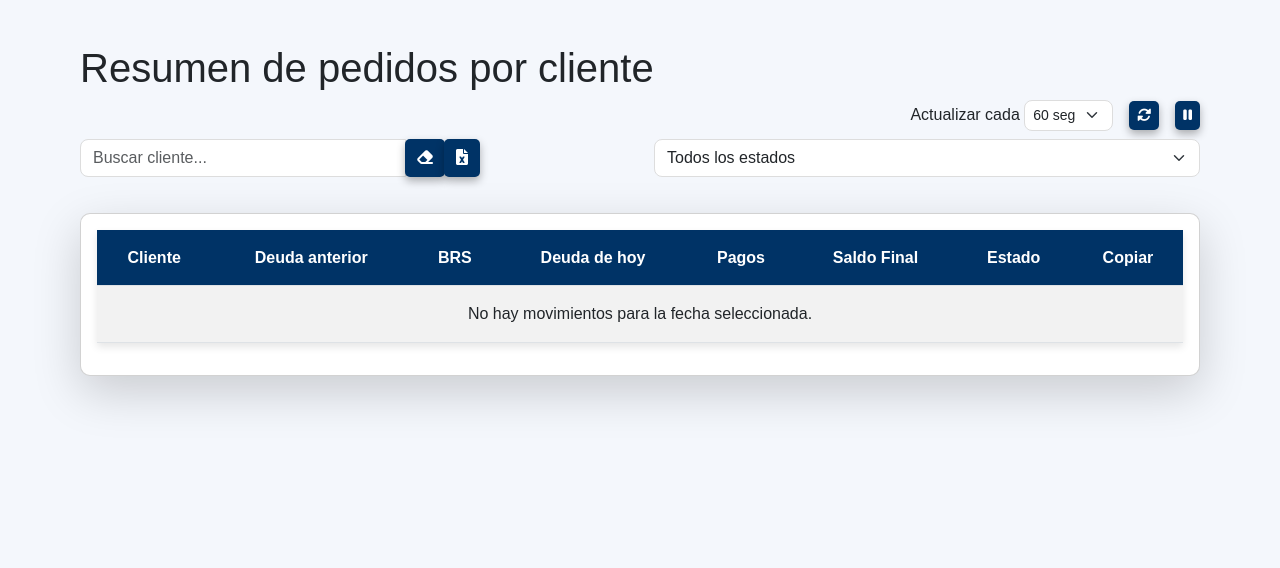
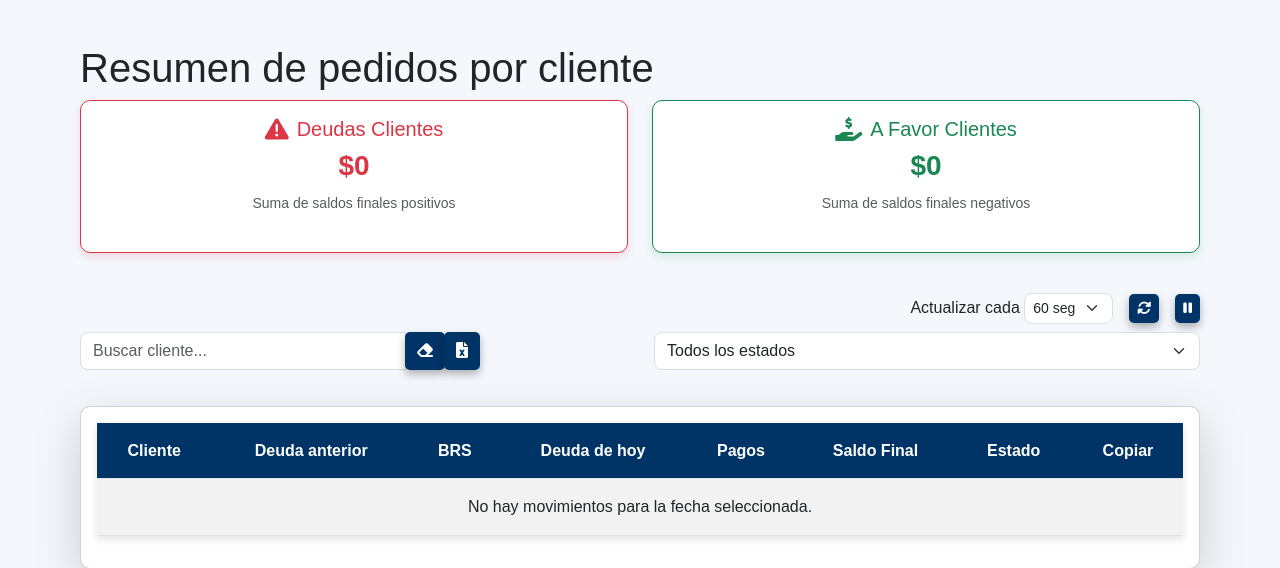
Before and after one commit to sergius2002/webfinal, a Flask app: page /dashboard/ in a window 1280 px wide. Shown: the part 176-744 px from the top of the page. Before the commit the page ends 581 px from the top, so only its background shows below. Run offline with Flask 3, Linux system fonts and the light colour scheme; the visitor is signed in with stand-in values (Sample User, id 1); data that the repository does not hold is empty; some libraries are stand-ins or nearby versions.

Commit message:
Mejora en dashboard: actualización automática cada minuto y mejor UX

```diff
--- a/mi_app/mi_app/blueprints/cierre.py
+++ b/mi_app/mi_app/blueprints/cierre.py
@@ -561,8 +561,7 @@ def guardar_stock_diario():
             response = supabase.table("stock_diario").update({
                 'envios_al_detal': envios_al_detal,
                 'gastos': gastos,
-                'pago_movil': pago_movil,
-                'usuario_modificacion': usuario_email
+                'pago_movil': pago_movil
             }).eq("fecha", fecha).execute()
             message = "Datos actualizados en Stock Diario exitosamente"
         else:
@@ -571,8 +570,7 @@ def guardar_stock_diario():
                 'fecha': fecha,
                 'envios_al_detal': envios_al_detal,
                 'gastos': gastos,
-                'pago_movil': pago_movil,
-                'usuario_creacion': usuario_email
+                'pago_movil': pago_movil
             }).execute()
             message = "Datos guardados en Stock Diario exitosamente"
 
--- a/mi_app/mi_app/templates/dashboard/index.html
+++ b/mi_app/mi_app/templates/dashboard/index.html
@@ -18,6 +18,35 @@
 {% block content %}
 <div class="container mt-4">
   <h1>Resumen de pedidos por cliente</h1>
+
+  <!-- Tarjetas de resumen -->
+  <div class="row mb-4">
+    <div class="col-md-6 mb-3">
+      <div class="card border-danger h-100">
+        <div class="card-body text-center">
+          <div class="d-flex align-items-center justify-content-center mb-2">
+            <i class="fas fa-exclamation-triangle text-danger me-2" style="font-size: 1.5rem;"></i>
+            <h5 class="card-title mb-0 text-danger">Deudas Clientes</h5>
+          </div>
+          <h3 class="text-danger fw-bold" id="total-deudas">$0</h3>
+          <small class="text-muted">Suma de saldos finales positivos</small>
+        </div>
+      </div>
+    </div>
+    <div class="col-md-6 mb-3">
+      <div class="card border-success h-100">
+        <div class="card-body text-center">
+          <div class="d-flex align-items-center justify-content-center mb-2">
+            <i class="fas fa-hand-holding-usd text-success me-2" style="font-size: 1.5rem;"></i>
+            <h5 class="card-title mb-0 text-success">A Favor Clientes</h5>
+          </div>
+          <h3 class="text-success fw-bold" id="total-favor">$0</h3>
+          <small class="text-muted">Suma de saldos finales negativos</small>
+        </div>
+      </div>
+    </div>
+  </div>
+
   <div class="d-flex justify-content-end align-items-center mb-2" style="gap:1rem;">
     <label class="mb-0">Actualizar cada
       <select id="refresh-interval" class="form-select form-select-sm d-inline-block w-auto" style="width:auto;">
@@ -128,8 +157,26 @@
     }
     th.sortable { cursor: pointer; user-select: none; }
     th.sortable .sort-arrow { font-size: 0.9em; margin-left: 2px; }
+
+    /* Estilos para las tarjetas de resumen */
+    .card.border-danger {
+      box-shadow: 0 4px 8px rgba(220, 53, 69, 0.15);
+      transition: all 0.3s ease;
+    }
+    .card.border-danger:hover {
+      box-shadow: 0 6px 12px rgba(220, 53, 69, 0.25);
+      transform: translateY(-2px);
+    }
+    .card.border-success {
+      box-shadow: 0 4px 8px rgba(40, 167, 69, 0.15);
+      transition: all 0.3s ease;
+    }
+    .card.border-success:hover {
+      box-shadow: 0 6px 12px rgba(40, 167, 69, 0.25);
+      transform: translateY(-2px);
+    }
   </style>
-<script>
+  <script>
   // Variables globales
   let dashboardData = [];
   let currentFecha = '{{ fecha }}';
@@ -137,6 +184,12 @@
   let autoRefresh = true;
   let refreshTimer = null;
   let isLoading = false;
+
+  // Función para inicializar las tarjetas con datos del servidor
+  function inicializarTarjetas() {
+    // Las tarjetas se actualizarán cuando se carguen los datos del dashboard
+    // Esta función se llama después de cargarDashboard()
+  }
 
   // Instancia global del modal de cliente
   let clienteModalInstance = null;
@@ -213,12 +266,17 @@
     if (dashboardData.length === 0) {
       tbody.innerHTML = '<tr><td colspan="8" class="text-center">No hay movimientos para la fecha seleccionada.</td></tr>';
       tfoot.style.display = 'none';
+      // Limpiar tarjetas de resumen
+      document.getElementById('total-deudas').textContent = '$0';
+      document.getElementById('total-favor').textContent = '$0';
       return;
     }
 
     tfoot.style.display = '';
     let totalPagos = 0;
     let totalSaldoFinal = 0;
+    let totalDeudas = 0;
+    let totalFavor = 0;
 
     const rows = dashboardData.map((r, index) => {
       const estado = r.diferencia > 0 ? 'deuda' : r.diferencia < 0 ? 'favor' : 'cero';
@@ -228,6 +286,13 @@
 
       totalPagos += r.pagos;
       totalSaldoFinal += r.diferencia;
+
+      // Calcular totales para las tarjetas de resumen
+      if (r.diferencia > 0) {
+        totalDeudas += r.diferencia;
+      } else if (r.diferencia < 0) {
+        totalFavor += Math.abs(r.diferencia);
+      }
 
       return `
         <tr data-cliente="${r.cliente.toLowerCase()}" data-estado="${estado}">
@@ -270,6 +335,10 @@
     // Actualizar totales
     document.getElementById('total-pagos').textContent = formatNumber(totalPagos);
     document.getElementById('total-saldo-final').textContent = formatNumber(totalSaldoFinal);
+
+    // Actualizar tarjetas de resumen
+    document.getElementById('total-deudas').textContent = '$' + formatNumber(totalDeudas);
+    document.getElementById('total-favor').textContent = '$' + formatNumber(totalFavor);
 
     // Aplicar filtros si existen
     aplicarFiltros();
@@ -514,6 +583,9 @@
          // Cargar datos iniciales
      cargarDashboard();
 
+     // Inicializar tarjetas con datos del servidor
+     inicializarTarjetas();
+
      // Iniciar auto-refresh si está habilitado
   if (autoRefresh) {
        iniciarAutoRefresh();
```
